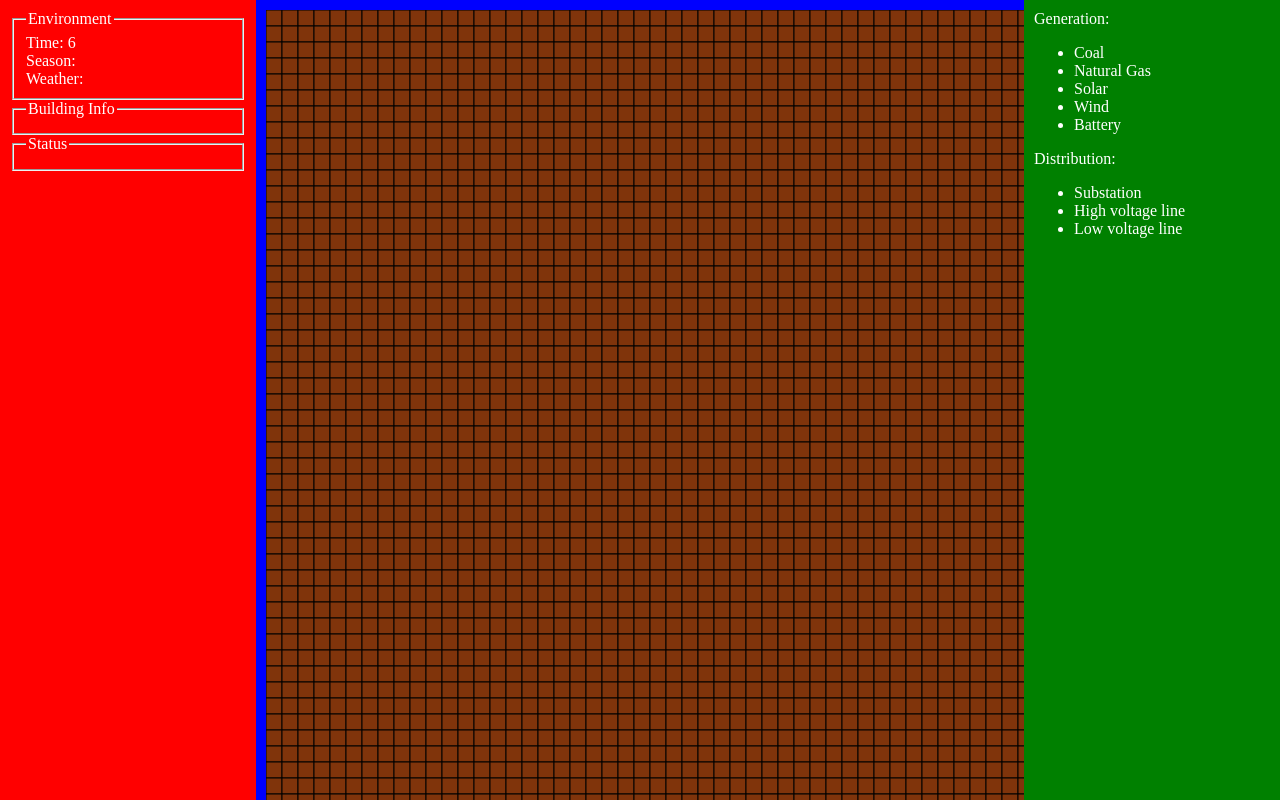
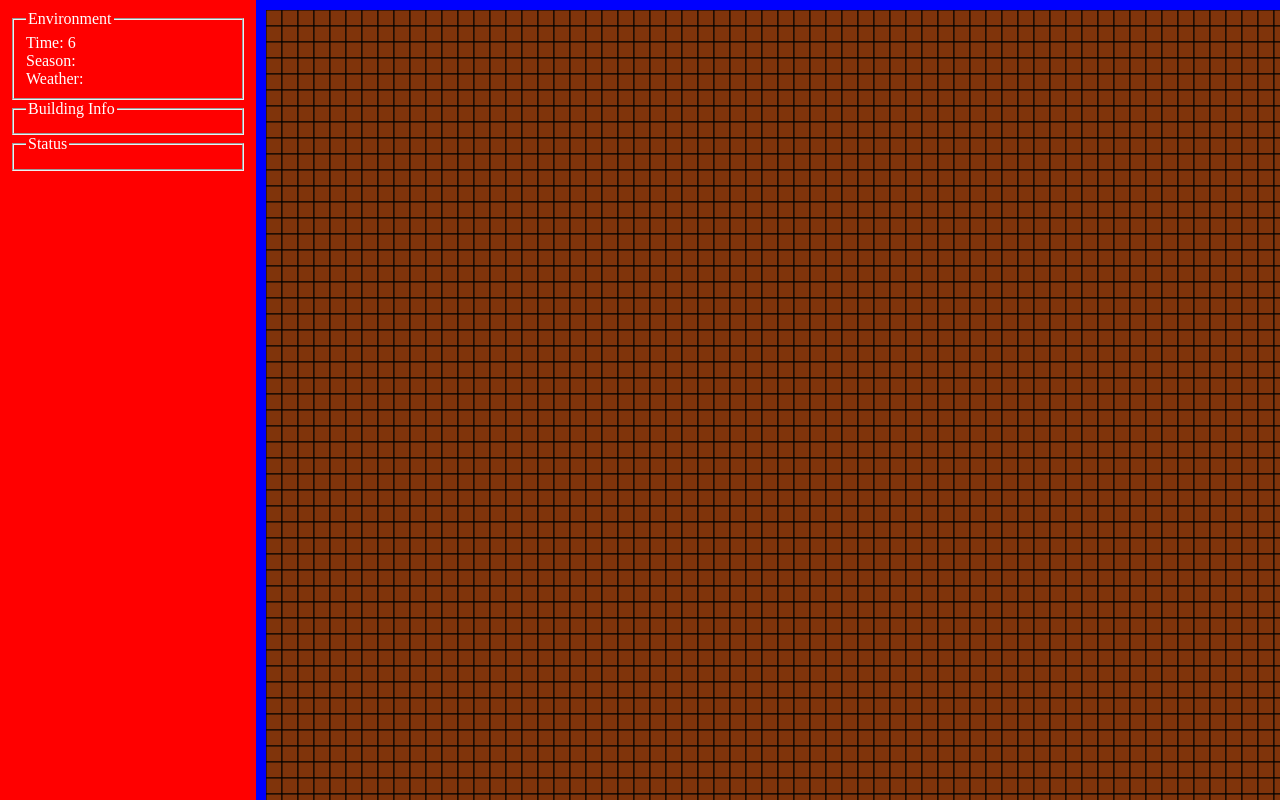
Before and after one commit to dprebyl/V-IR, a plain HTML site: page index.html in a window 1280 px wide. Drawn offline with Linux system fonts and the light colour scheme.

Commit message:
Remove right column

```diff
--- a/index.html
+++ b/index.html
@@ -24,7 +24,7 @@
 			</fieldset>
 		</div><div id="center-col">
 			<canvas id="board"></canvas>
-		</div><div id="right-col">
+		</div><!--div id="right-col">
 			Generation:
 			<ul>
 				<li>Coal</li>
@@ -39,6 +39,6 @@
 				<li>High voltage line</li>
 				<li>Low voltage line</li>
 			</ul>
-		</div>
+		</div-->
 	</body>
 </html>
--- a/script.js
+++ b/script.js
@@ -135,6 +135,7 @@ function startPole(x, y) {
 }
 
 function drawGrid() {
+	var start = Date.now();
 	for (var y = 0; y < GRID_SIZE; y++) {
 		for (var x = 0; x < GRID_SIZE; x++) {
 			drawSquare(x, y, BUILDING_COLORS[grid.getCellType(x, y)]);
@@ -155,6 +156,7 @@ function drawGrid() {
 			}
 		}
 	}
+	console.log("Draw took " + (Date.now()-start) + "ms");
 }
 
 function drawSquare(x, y, color) {
--- a/style.css
+++ b/style.css
@@ -28,7 +28,7 @@ h1 {
 }
 
 #center-col {
-	width: 60vw;
+	width: 80vw;/*60vw;*/
 	background: blue;
 	overflow: scroll;
 }
```
